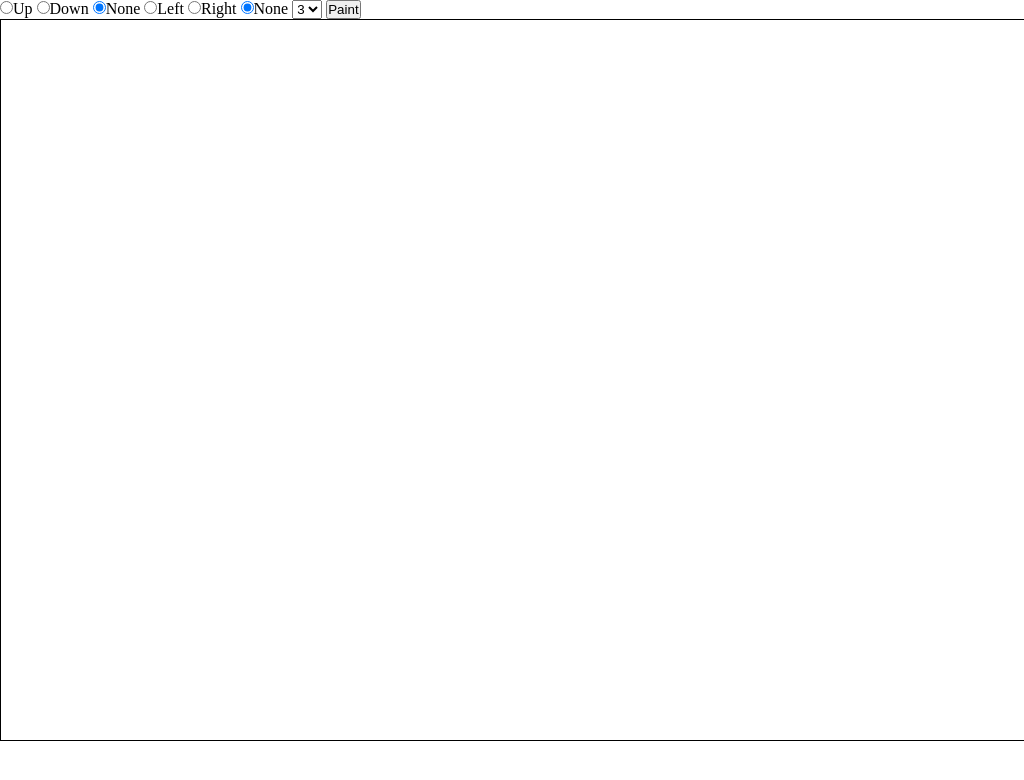
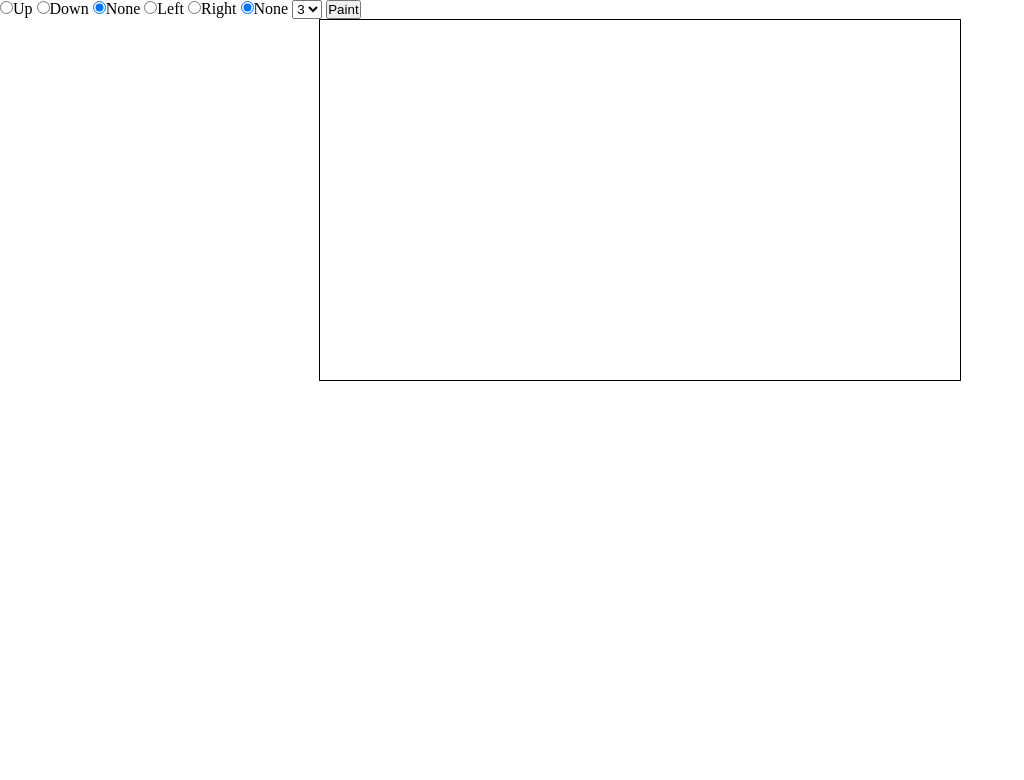
Before and after one commit to iantpryor/map2, a plain HTML site: page index.html in a window 1280 px wide. Shown: the whole page, without its empty margins (0-1024 px from the left). Drawn offline with Linux system fonts and the light colour scheme.

Commit message:
Update index.html

```diff
--- a/index.html
+++ b/index.html
@@ -28,7 +28,7 @@
 
     </header>
     <div>
-      <canvas id="mapcanvas" width = 1280 height = 720></canvas>
+      <canvas id="mapcanvas" width = 640 height = 360></canvas>
     </div>
     <footer>
     </footer>
```
